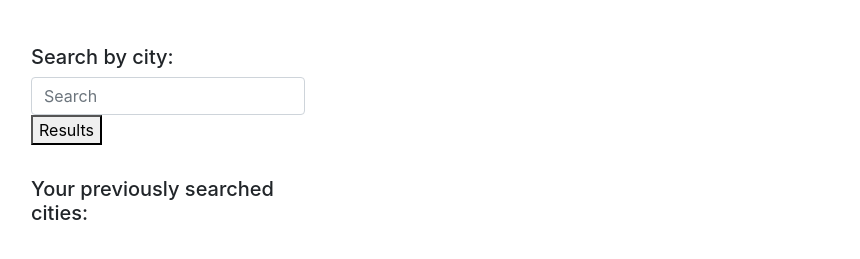
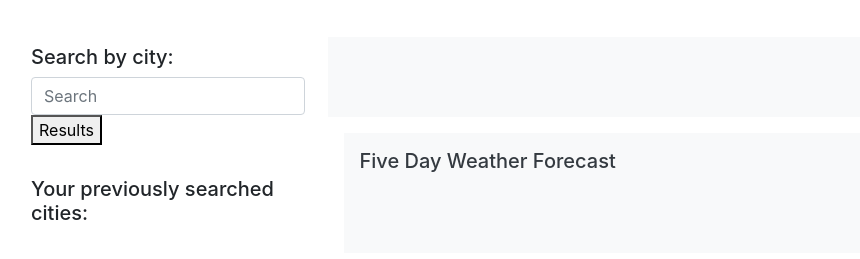
Before and after one commit to DewdropStudio/WeatherDashboard, a plain HTML site: page index.html in a window 1280 px wide. Shown: the part 67-326 px from the top of the page, without its empty margins (0-860 px from the left). Drawn offline with nearby package versions, Linux system fonts and the light colour scheme.

Commit message:
5 day weather sections

```diff
--- a/index.html
+++ b/index.html
@@ -42,6 +42,45 @@
 
         <!-- Search Section End  -->
 
+        <div class="today_weather col-9 pt-3">
+            <div class="bg-light p-3">
+                    <h2 class="justify-content-center text-dark" id="name_of_city"></h2>
+                    <div class="row">
+                        <div class="col-6">
+                            <p id="today_temp"></p>
+                            <p id="today_humidity"></p>
+                            <p id="today_wind_speed"></p>
+                            <img id="today_icon_div" src="">
+                        </div>
+                    </div>
+            </div>
+
+        <div class="five-day-div bg-light p-3 m-3 w-100">
+                <div class="bg-light">
+                    <h5 class="text-dark">Five Day Weather Forecast</h5>
+                </div>
+
+
+            <div class="row justify-content-center">
+                <div id="day0" class="card-body mx-2 my-2">
+
+                </div>
+                <div id="day1" class="card-body mx-2 my-2">
+
+                </div>
+                <div id="day2" class="card-body mx-2 my-2">
+
+                </div>
+                <div id="day3" class="card-body mx-2 my-2">
+
+                </div>
+                <div id="day4" class="card-body mx-2 my-2">
+
+                </div>
+            </div>
+        </div>
+    </div>
+
 
 
 
```
